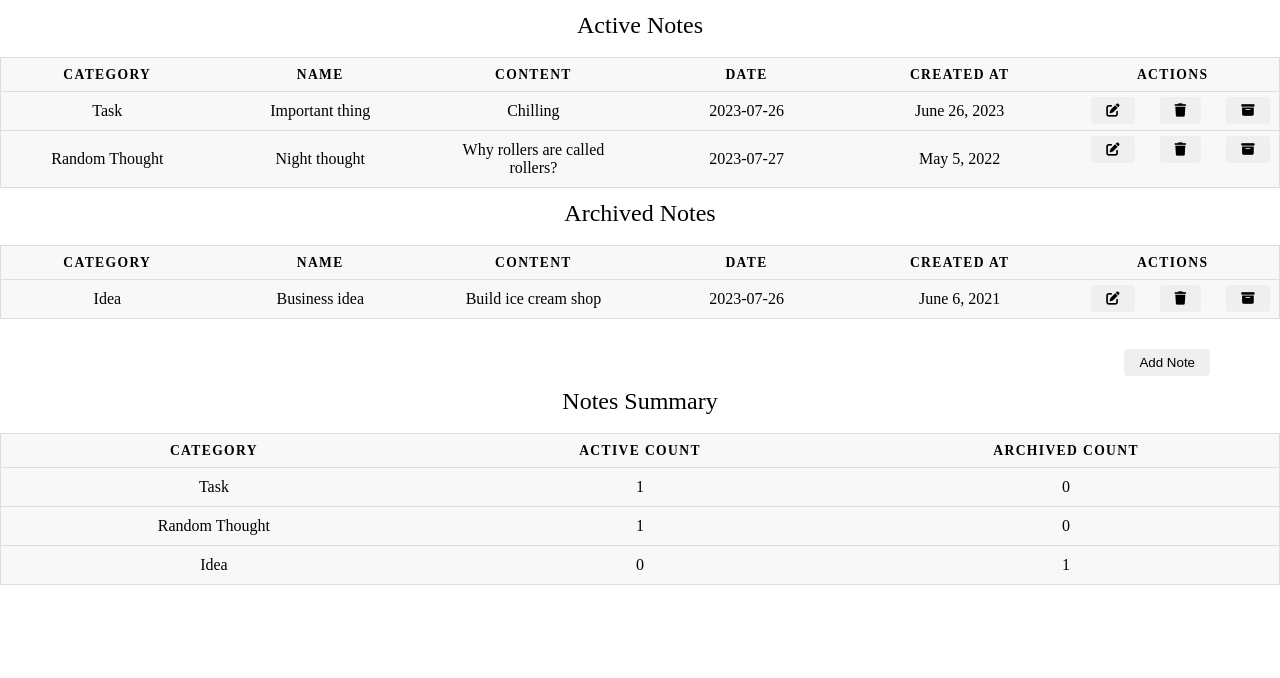
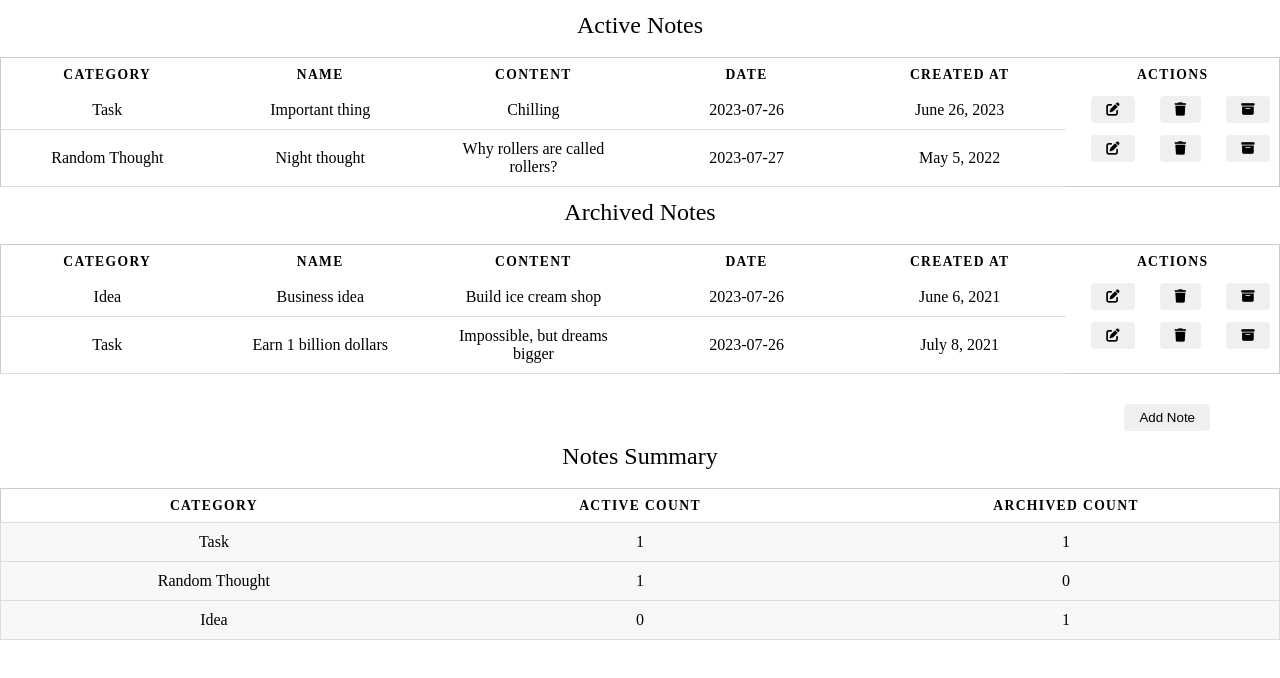
Before and after one commit to kuslosolodka/notes-app, a website built with Vite: page index.html in a window 1280 px wide. Built offline with nearby package versions, Linux system fonts and the light colour scheme.

Commit message:
feat: + table component in render method

```diff
--- a/src/components/note/note.js
+++ b/src/components/note/note.js
@@ -1,5 +1,4 @@
 import { Button, Modal } from '../common/common';
-// eslint-disable-next-line no-unused-vars
 import styles from './note.module.css';
 
 class Note {
@@ -33,11 +32,11 @@ class Note {
     const noteItem = document.createElement('tr');
 
     noteItem.innerHTML = `
-      <td>${this.category}</td>
-      <td>${this.name}</td>
-      <td>${this.content}</td>
-      <td>${this.date}</td>
-      <td>${this.createdAt}</td>
+      <td class="${styles['table-cell']}">${this.category}</td>
+      <td class="${styles['table-cell']}">${this.name}</td>
+      <td class="${styles['table-cell']}">${this.content}</td>
+      <td class="${styles['table-cell']}">${this.date}</td>
+      <td class="${styles['table-cell']}">${this.createdAt}</td>
     `;
 
     const editButton = new Button('', () => {
--- a/src/components/note/note.module.css
+++ b/src/components/note/note.module.css
@@ -1,76 +1,5 @@
-table {
-  border: 1px solid #ccc;
-  border-collapse: collapse;
-  margin: 0;
-  padding: 0;
-  width: 100%;
-  table-layout: fixed;
-}
-
-table caption {
-  font-size: 1.5em;
-  margin: 0.5em 0 0.75em;
-}
-
-table tr {
-  background-color: #f8f8f8;
-  border: 1px solid #ddd;
-  padding: 0.35em;
-}
-
-table th,
-table td {
+.table-cell {
   padding: 0.625em;
   text-align: center;
+  border-bottom: 1px solid #ddd;
 }
-
-table th {
-  font-size: 0.85em;
-  letter-spacing: 0.1em;
-  text-transform: uppercase;
-}
-
-@media (width <= 600px) {
-  table {
-    border: 0;
-  }
-
-  table caption {
-    font-size: 1.3em;
-  }
-
-  table thead {
-    border: none;
-    clip: rect(0 0 0 0);
-    height: 1px;
-    margin: -1px;
-    overflow: hidden;
-    padding: 0;
-    position: absolute;
-    width: 1px;
-  }
-
-  table tr {
-    border-bottom: 3px solid #ddd;
-    display: block;
-    margin-bottom: 0.625em;
-  }
-
-  table td {
-    border-bottom: 1px solid #ddd;
-    display: block;
-    font-size: 0.8em;
-    text-align: right;
-  }
-
-  table td::before {
-    content: attr(data-label);
-    float: left;
-    font-weight: bold;
-    text-transform: uppercase;
-  }
-
-  table td:last-child {
-    border-bottom: 0;
-  }
-}
--- a/src/components/notes-list/notes-list.js
+++ b/src/components/notes-list/notes-list.js
@@ -37,6 +37,19 @@ class NotesList {
         date: '2023-07-26',
         content: 'Build ice cream shop',
         createdAt: new Date('2021-06-06').toLocaleDateString('en-US', {
+          year: 'numeric',
+          month: 'long',
+          day: 'numeric',
+        }),
+        isArchived: true,
+      },
+      {
+        id: 6,
+        category: 'Task',
+        name: 'Earn 1 billion dollars',
+        date: '2023-07-26',
+        content: 'Impossible, but dreams bigger',
+        createdAt: new Date('2021-07-08').toLocaleDateString('en-US', {
           year: 'numeric',
           month: 'long',
           day: 'numeric',
@@ -159,41 +172,6 @@ class NotesList {
     const notesContainer = document.querySelector('#app');
     notesContainer.innerHTML = '';
 
-    const activeNotesTable = document.createElement('table');
-    activeNotesTable.innerHTML = `
-      <caption>Active Notes</caption>
-      <thead>
-        <tr>
-          <th>Category</th>
-          <th>Name</th>
-          <th>Content</th>
-          <th>Date</th>
-          <th>Created At</th>
-          <th>Actions</th>
-        </tr>
-      </thead>
-      <tbody></tbody>
-    `;
-
-    const archivedNotesTable = document.createElement('table');
-    archivedNotesTable.innerHTML = `
-      <caption>Archived Notes</caption>
-      <thead>
-        <tr>
-          <th>Category</th>
-          <th>Name</th>
-          <th>Content</th>
-          <th>Date</th>
-          <th>Created At</th>
-          <th>Actions</th>
-        </tr>
-      </thead>
-      <tbody></tbody>
-    `;
-
-    const activeNotesBody = activeNotesTable.querySelector('tbody');
-    const archivedNotesBody = archivedNotesTable.querySelector('tbody');
-
     const activeNoteElements = this.getActiveNotes().map((note) => {
       const noteComponent = new Note(
         note.id,
@@ -210,9 +188,6 @@ class NotesList {
       );
       return noteComponent.render();
     });
-
-    activeNotesBody.append(...activeNoteElements);
-    notesContainer.append(activeNotesTable);
 
     const archivedNoteElements = this.getArchivedNotes().map((note) => {
       const archivedNoteComponent = new Note(
@@ -231,7 +206,29 @@ class NotesList {
       return archivedNoteComponent.render();
     });
 
-    archivedNotesBody.append(...archivedNoteElements);
+    const activeNotesTable = new Table(
+      ['Category', 'Name', 'Content', 'Date', 'Created At', 'Actions'],
+      activeNoteElements,
+      'Active Notes',
+    ).render();
+
+    const activeNotesTbody = activeNotesTable.querySelector('tbody');
+    activeNotesTbody.innerHTML = '';
+
+    activeNotesTbody.append(...activeNoteElements);
+
+    const archivedNotesTable = new Table(
+      ['Category', 'Name', 'Content', 'Date', 'Created At', 'Actions'],
+      archivedNoteElements,
+      'Archived Notes',
+    ).render();
+
+    const archivedNotesTbody = archivedNotesTable.querySelector('tbody');
+    archivedNotesTbody.innerHTML = '';
+
+    archivedNotesTbody.append(...archivedNoteElements);
+
+    notesContainer.append(activeNotesTable);
     notesContainer.append(archivedNotesTable);
 
     const addNoteButton = new Button('Add Note', () => {
```
